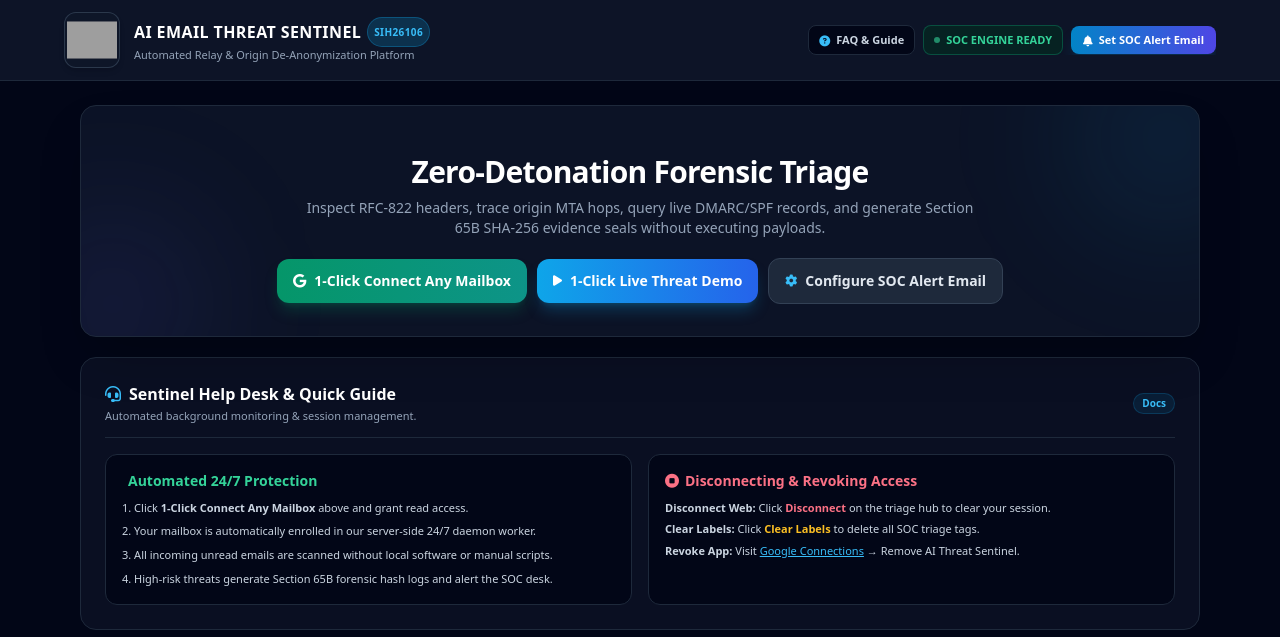
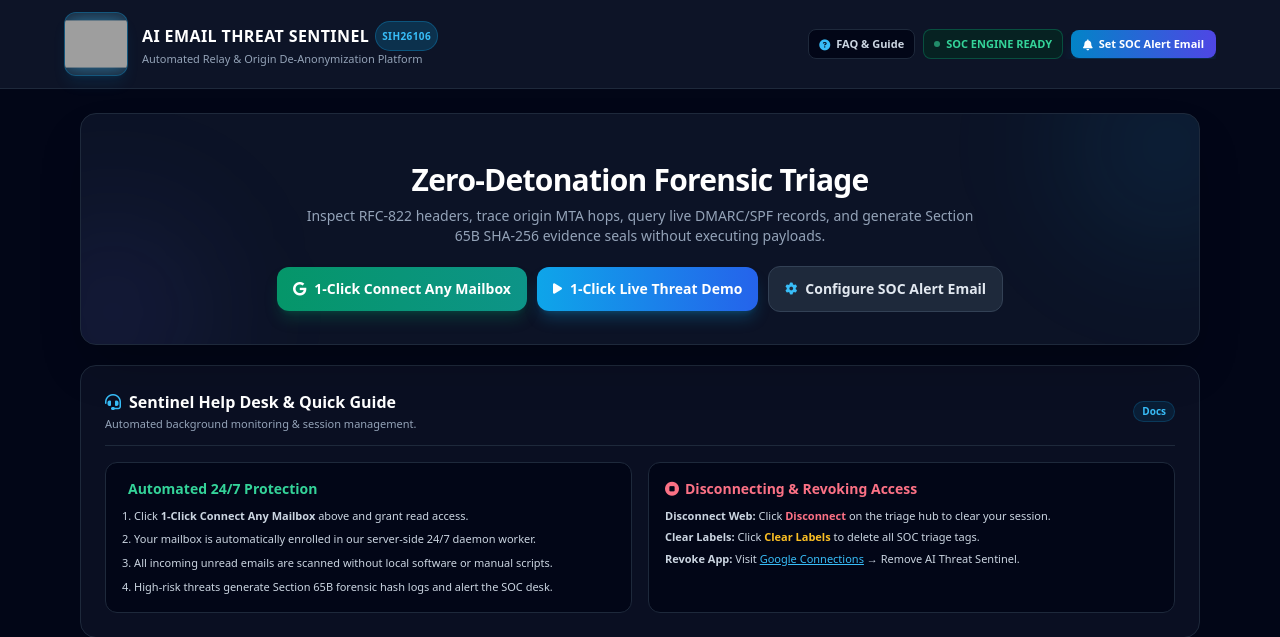
Before and after one commit to iszubairkhan/AIEmailThreat, a Flask app: page / in a window 1280 px wide. Shown: the top 637 px of the page. Run offline with Flask 3, Linux system fonts and the light colour scheme; some libraries are stand-ins or nearby versions; grey boxes are pictures that could not be loaded.

Commit message:
Update index.html

```diff
--- a/templates/index.html
+++ b/templates/index.html
@@ -21,10 +21,12 @@
   <header class="border-b border-slate-800 bg-slate-900/90 backdrop-blur-md px-4 sm:px-6 py-3 sticky top-0 z-50">
     <div class="max-w-6xl mx-auto flex flex-col md:flex-row md:items-center justify-between gap-3">
 
-      <!-- Brand & Title -->
+     <!-- Brand & Title -->
 <div class="flex items-center gap-3.5">
-  <div class="bg-slate-900/90 border border-slate-700/80 p-1 rounded-xl shadow-md flex-shrink-0 flex items-center justify-center w-12 h-12 sm:w-14 sm:h-14 overflow-hidden">
-    <img src="https://raw.githubusercontent.com/iszubairkhan/AIEmailThreat/main/Nexora%20logo.png" alt="Team Logo" class="w-full h-full object-contain transform scale-110">
+  <div class="bg-slate-800/80 border border-sky-500/40 p-1.5 rounded-xl shadow-lg shadow-sky-500/10 flex-shrink-0 flex items-center justify-center w-14 h-14 sm:w-16 sm:h-16 overflow-hidden">
+    <img src="https://raw.githubusercontent.com/iszubairkhan/AIEmailThreat/main/Nexora%20logo.png"
+         alt="Nexora Logo"
+         class="w-full h-full object-contain filter drop-shadow-[0_0_8px_rgba(56,189,248,0.6)] transform scale-125 transition-transform duration-200">
   </div>
   <div>
     <h1 class="text-sm sm:text-base font-black tracking-wide text-white flex items-center gap-1.5 flex-wrap">
```
